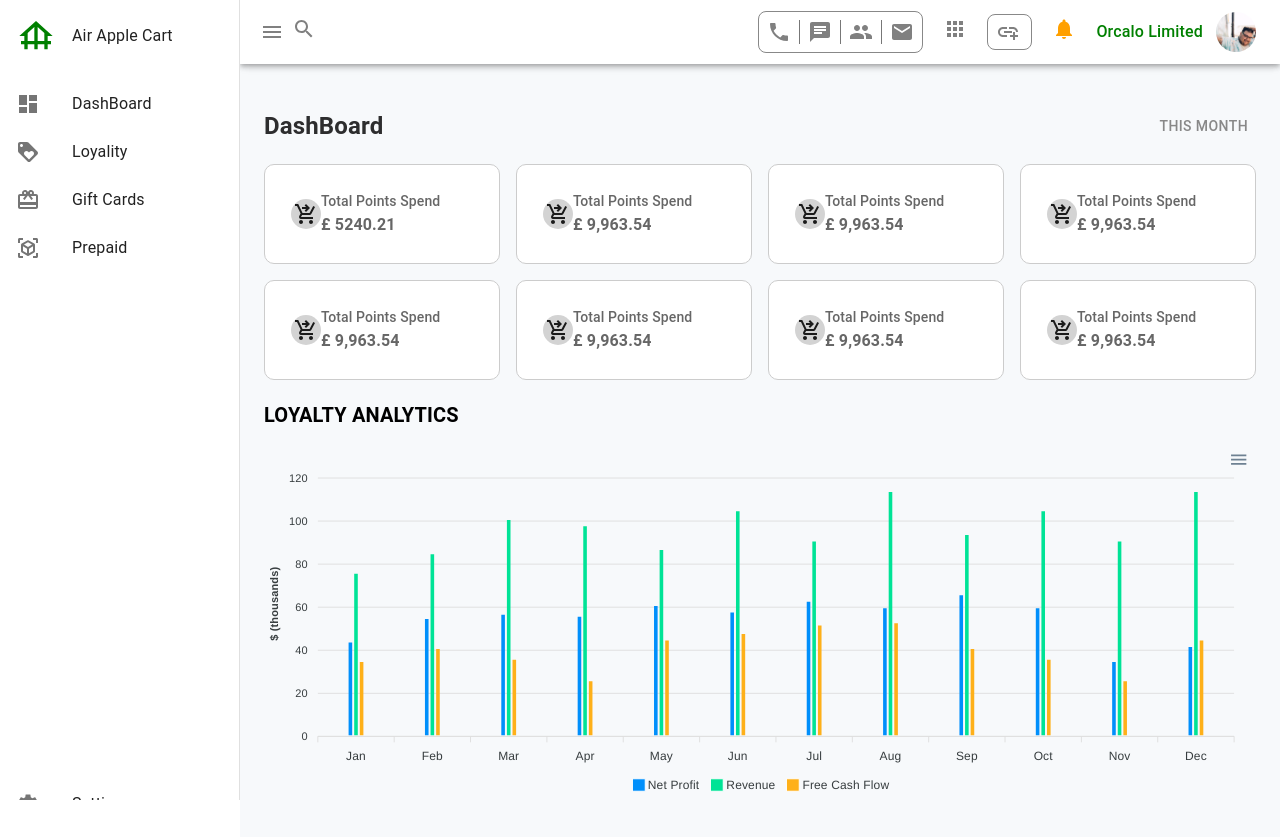
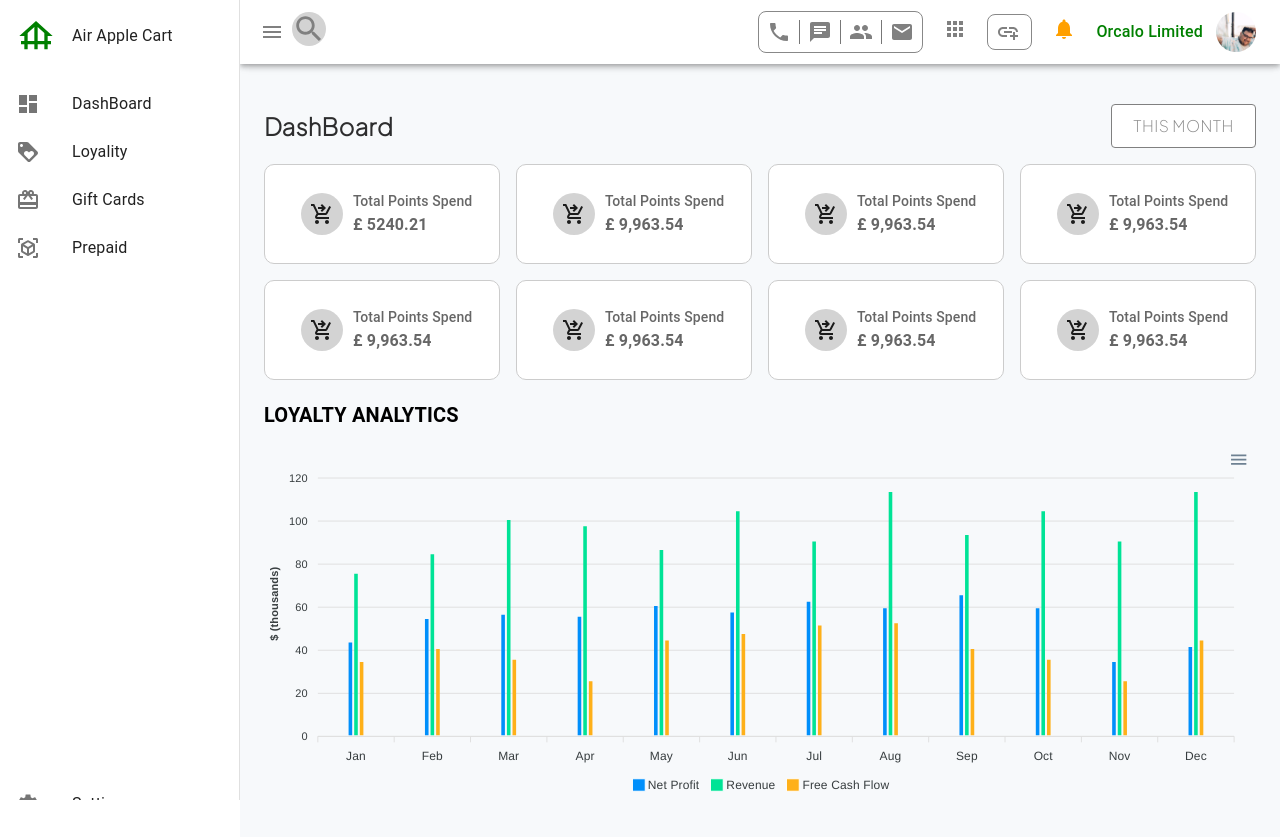
Before and after one commit to aunsmehmood/Dashboard, a React (Create React App) app: page / in a window 1280 px wide. Built offline with nearby package versions, Linux system fonts and the light colour scheme.

Commit message:
fixed the design of the cards

```diff
--- a/public/index.html
+++ b/public/index.html
@@ -2,7 +2,7 @@
 <html lang="en">
   <head>
     <meta charset="utf-8" />
-    <link rel="icon" href="%PUBLIC_URL%/favicon.ico" />
+    <link rel="icon" href="%PUBLIC_URL%/apple1.jpg" />
     <meta name="viewport" content="width=device-width, initial-scale=1" />
     <meta name="theme-color" content="#000000" />
     <meta
@@ -10,35 +10,16 @@
       content="Web site created using create-react-app"
     />
     <link rel="apple-touch-icon" href="%PUBLIC_URL%/logo192.png" />
-    <!--
-      manifest.json provides metadata used when your web app is installed on a
-      user's mobile device or desktop. See https://developers.google.com/web/fundamentals/web-app-manifest/
-    -->
     <link rel="manifest" href="%PUBLIC_URL%/manifest.json" />
-    <!--
-      Notice the use of %PUBLIC_URL% in the tags above.
-      It will be replaced with the URL of the `public` folder during the build.
-      Only files inside the `public` folder can be referenced from the HTML.
+    <link rel="preconnect" href="https://fonts.googleapis.com">
+<link rel="preconnect" href="https://fonts.gstatic.com" crossorigin>
+<link href="https://fonts.googleapis.com/css2?family=Plus+Jakarta+Sans:wght@200&display=swap" rel="stylesheet">
 
-      Unlike "/favicon.ico" or "favicon.ico", "%PUBLIC_URL%/favicon.ico" will
-      work correctly both with client-side routing and a non-root public URL.
-      Learn how to configure a non-root public URL by running `npm run build`.
-    -->
 
-    <title>React App</title>
+    <title>Dashboard</title>
   </head>
   <body>
     <noscript>You need to enable JavaScript to run this app.</noscript>
     <div id="root"></div>
-    <!--
-      This HTML file is a template.
-      If you open it directly in the browser, you will see an empty page.
-
-      You can add webfonts, meta tags, or analytics to this file.
-      The build step will place the bundled scripts into the <body> tag.
-
-      To begin the development, run `npm start` or `yarn start`.
-      To create a production bundle, use `npm run build` or `yarn build`.
-    -->
   </body>
 </html>
--- a/src/pages/Dashboard.js
+++ b/src/pages/Dashboard.js
@@ -15,8 +15,8 @@ const Dashboard = () => {
           display: "flex",
           justifyContent: "center",
           alignItems: "center",
-          maxWidth: "1152px",
-          maxHeight: "auto",
+          Width: "1168px",
+          Height: "843",
           backgroundColor: "#F7F9FB",
         }}
       >
@@ -44,8 +44,9 @@ const Dashboard = () => {
                     sx={{
                       borderRadius: "50%",
                       backgroundColor: "lightgrey",
-                      width: "30px",
-                      height: "30px",
+                      width: "42px",
+                      height: "42px",
+                      marginLeft: '10px',
                       display: "flex",
                       alignItems: "center",
                       justifyContent: "center",
@@ -53,7 +54,10 @@ const Dashboard = () => {
                   >
                     {card.icon}
                   </Box>
-                  <Box>
+                  <Box sx={{
+                    paddingLeft: "10px",
+                    gap: "3px",
+                  }}>
                     <Typography variant="subtitle2" color="text.secondary">
                       {card.subtitle}
                     </Typography>
--- a/src/pages/Navbar.css
+++ b/src/pages/Navbar.css
@@ -21,3 +21,9 @@
   .dashboardh {
     color: rgb(0 0 0 / 82%) !important;
   }
+
+  @media only screen and (max-width: 600px) {
+    .icons {
+      padding-right: 0;
+    }
+  }
--- a/src/pages/Navbar.js
+++ b/src/pages/Navbar.js
@@ -35,7 +35,6 @@ import "./Navbar.css";
 import { Avatar } from "@mui/material";
 import { Link } from "react-router-dom";
 
-
 const drawerWidth = 240;
 
 function ResponsiveDrawer({ children }) {
@@ -67,8 +66,24 @@ function ResponsiveDrawer({ children }) {
         {["DashBoard", "Loyality", "Gift Cards", "Prepaid"].map(
           (text, index) => (
             <ListItem key={text} disablePadding>
-              <Link to={text === "DashBoard" ? "/" : text === "Loyality" ? "/Hello" : "/newPage"} style={{ textDecoration: "none", color: "inherit" }}>
-              <ListItemButton>
+              <Link
+                to={
+                  text === "DashBoard"
+                    ? "/"
+                    : text === "Loyality"
+                    ? "/Hello"
+                    : "/newPage"
+                }
+                style={{ textDecoration: "none", color: "inherit" }}
+              >
+                <ListItemButton
+                  sx={{
+                    width: "200px",
+                    height: "48px",
+                    borderRadius: "12px",
+                    justifyContent: "center",
+                  }}
+                >
                   <ListItemIcon>
                     {index % 4 === 0 ? (
                       <DashboardIcon />
@@ -94,7 +109,7 @@ function ResponsiveDrawer({ children }) {
       >
         {["Setting", "Logout"].map((text, index) => (
           <ListItem key={text} disablePadding>
-            <ListItemButton>
+            <ListItemButton >
               <ListItemIcon>
                 {index % 2 === 0 ? <SettingsIcon /> : <LogoutIcon />}
               </ListItemIcon>
@@ -116,7 +131,6 @@ function ResponsiveDrawer({ children }) {
       <AppBar
         position="fixed"
         sx={{
-          // width: "1680px",
           background: "white",
           color: "black",
           width: { sm: `calc(100% - ${drawerWidth}px)` },
@@ -138,7 +152,13 @@ function ResponsiveDrawer({ children }) {
             <MenuIcon />
           </IconButton>
           <div className="search">
-            <SearchIcon />
+            <SearchIcon sx={{
+              width: '34px',
+              height: '34px',
+              backgroundColor: "lightgrey",
+              borderRadius: "20px",
+
+            }}/>
           </div>
           <Box
             className="icons"
@@ -274,13 +294,21 @@ function ResponsiveDrawer({ children }) {
         <Toolbar />
         <Box
           className="dashboardh"
-          sx={{ color: "#888", display: "flex", alignItems: "center" }}
+          sx={{ color: "#888", display: "flex", alignItems: "center", fontFamily: 'Plus Jakarta Sans, sans-serif' }}
         >
           <h2>DashBoard</h2>
           <Button
             sx={{
+              width: '145px',
+              height: '44px',
               marginLeft: "auto",
               color: "#888",
+              backgroundColor: "white",
+              border: '1px solid gray',
+              fontFamily: 'Plus Jakarta Sans, sans-serif',
+              fontSize: "16px",
+              fontWeight: '500',
+              lineHeight: "24px",
             }}
           >
             This Month
```
Also changed, not shown: public/apple1.jpg (added). Lines whose indentation alone changed are shown as unchanged.
